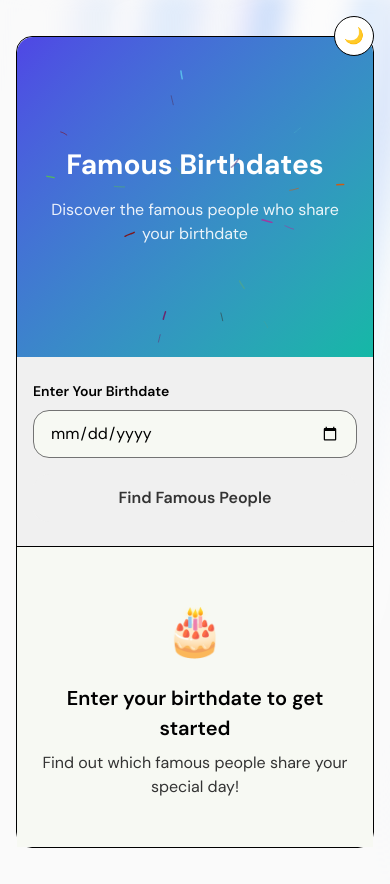
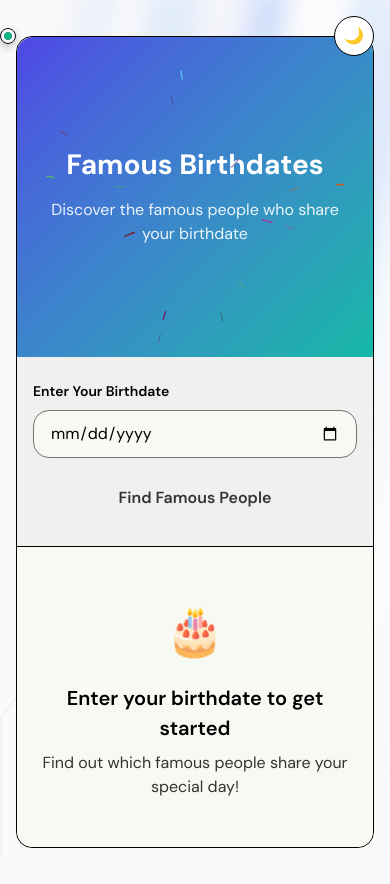
Before and after one commit to apradhan7678/FamousBirthdates, a Next.js app: page / in a window 390 px wide. Built offline with nearby package versions, Linux system fonts and the light colour scheme.

Commit message:
Added tracing beam to page

```diff
--- a/src/app/page.module.css
+++ b/src/app/page.module.css
@@ -26,6 +26,12 @@
 
 .dark .container {
   background: rgba(0, 0, 0, 0.8);
+}
+
+.tracingBeam {
+  width: 100%;
+  max-width: 1200px;
+  margin: 0 auto;
 }
 
 .header {
@@ -162,6 +168,8 @@
   align-items: center;
   min-height: 300px;
   background: var(--background);
+  border-bottom-left-radius: var(--radius);
+  border-bottom-right-radius: var(--radius);
 }
 
 .placeholderContent {
--- a/src/app/page.tsx
+++ b/src/app/page.tsx
@@ -6,6 +6,7 @@
 import ThemeToggle from "@/components/ThemeToggle";
 import { BackgroundLines } from "@/components/ui/background-lines";
 import { AuroraBackground } from "@/components/ui/aurora-background";
+import { TracingBeam } from "@/components/ui/tracing-beam";
 import {
   getFamousPeopleForDate,
   formatDate,
@@ -41,9 +42,13 @@
 
   return (
     <AuroraBackground className={styles.main}>
+      <TracingBeam className={styles.tracingBeam}>
         <ThemeToggle />
         <div className={styles.container}>
-        <BackgroundLines className={styles.header} svgOptions={{ duration: 8 }}>
+          <BackgroundLines
+            className={styles.header}
+            svgOptions={{ duration: 8 }}
+          >
             <h1 className={styles.title}>Famous Birthdates</h1>
             <p className={styles.subtitle}>
               Discover the famous people who share your birthdate
@@ -108,6 +113,7 @@
             </section>
           )}
         </div>
+      </TracingBeam>
     </AuroraBackground>
   );
 }
--- /dev/null
+++ b/src/components/ui/tracing-beam.tsx
@@ -0,0 +1,134 @@
+"use client";
+import React, { useEffect, useRef, useState } from "react";
+import { motion, useTransform, useScroll, useSpring } from "motion/react";
+import { cn } from "@/lib/utils";
+
+export const TracingBeam = ({
+  children,
+  className,
+}: {
+  children: React.ReactNode;
+  className?: string;
+}) => {
+  const ref = useRef<HTMLDivElement>(null);
+  const { scrollYProgress } = useScroll({
+    target: ref,
+    offset: ["start start", "end start"],
+  });
+
+  const contentRef = useRef<HTMLDivElement>(null);
+  const [svgHeight, setSvgHeight] = useState(0);
+
+  const y1 = useSpring(
+    useTransform(scrollYProgress, [0, 0.8], [50, svgHeight]),
+    {
+      stiffness: 500,
+      damping: 90,
+    }
+  );
+  const y2 = useSpring(
+    useTransform(scrollYProgress, [0, 1], [50, svgHeight - 200]),
+    {
+      stiffness: 500,
+      damping: 90,
+    }
+  );
+  useEffect(() => {
+    const updateHeight = () => {
+      if (contentRef.current) {
+        setSvgHeight(contentRef.current.offsetHeight);
+      }
+    };
+
+    // Initial height calculation
+    updateHeight();
+
+    // Create ResizeObserver to watch for content height changes
+    const resizeObserver = new ResizeObserver(updateHeight);
+    if (contentRef.current) {
+      resizeObserver.observe(contentRef.current);
+    }
+
+    // Cleanup
+    return () => {
+      resizeObserver.disconnect();
+    };
+  }, []);
+  return (
+    <motion.div
+      ref={ref}
+      className={cn("relative mx-auto h-full w-full max-w-4xl", className)}
+    >
+      <div className="absolute top-3 -left-4 md:-left-20">
+        <motion.div
+          transition={{
+            duration: 0.2,
+            delay: 0.5,
+          }}
+          animate={{
+            boxShadow:
+              scrollYProgress.get() > 0
+                ? "none"
+                : "rgba(0, 0, 0, 0.24) 0px 3px 8px",
+          }}
+          className="border-netural-200 ml-[27px] flex h-4 w-4 items-center justify-center rounded-full border shadow-sm"
+        >
+          <motion.div
+            transition={{
+              duration: 0.2,
+              delay: 0.5,
+            }}
+            animate={{
+              backgroundColor: scrollYProgress.get() > 0 ? "white" : "#10b981",
+              borderColor: scrollYProgress.get() > 0 ? "white" : "#059669",
+            }}
+            className="h-2 w-2 rounded-full border border-neutral-300 bg-white"
+          />
+        </motion.div>
+        <svg
+          viewBox={`0 0 20 ${svgHeight}`}
+          width="20"
+          height={svgHeight} // Set the SVG height
+          className="ml-4 block"
+          aria-hidden="true"
+        >
+          <motion.path
+            d={`M 1 0V -36 l 18 24 V ${svgHeight * 0.8} l -18 24V ${svgHeight}`}
+            fill="none"
+            stroke="#9091A0"
+            strokeOpacity="0.16"
+            transition={{
+              duration: 10,
+            }}
+          ></motion.path>
+          <motion.path
+            d={`M 1 0V -36 l 18 24 V ${svgHeight * 0.8} l -18 24V ${svgHeight}`}
+            fill="none"
+            stroke="url(#gradient)"
+            strokeWidth="1.25"
+            className="motion-reduce:hidden"
+            transition={{
+              duration: 10,
+            }}
+          ></motion.path>
+          <defs>
+            <motion.linearGradient
+              id="gradient"
+              gradientUnits="userSpaceOnUse"
+              x1="0"
+              x2="0"
+              y1={y1} // set y1 for gradient
+              y2={y2} // set y2 for gradient
+            >
+              <stop stopColor="#18CCFC" stopOpacity="0"></stop>
+              <stop stopColor="#18CCFC"></stop>
+              <stop offset="0.325" stopColor="#6344F5"></stop>
+              <stop offset="1" stopColor="#AE48FF" stopOpacity="0"></stop>
+            </motion.linearGradient>
+          </defs>
+        </svg>
+      </div>
+      <div ref={contentRef}>{children}</div>
+    </motion.div>
+  );
+};
```
Lines whose indentation alone changed are shown as unchanged.
